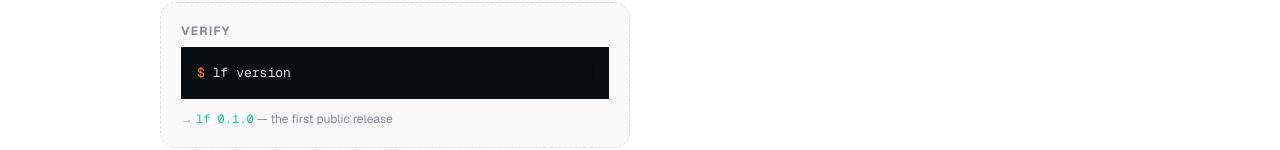
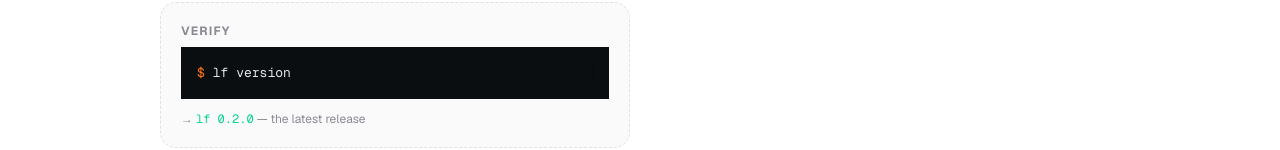
Before and after one commit to Rohit94r/LayerFlow.In, a Next.js app: page /docs in a window 1280 px wide. Shown: the part 656-806 px from the top of the page. Built offline with nearby package versions, Linux system fonts and the light colour scheme; some icons are missing.

Commit message:
docs: point version references at v0.2.0 (TUI release)

```diff
--- a/app/(marketing)/docs/page.tsx
+++ b/app/(marketing)/docs/page.tsx
@@ -124,7 +124,7 @@ export default function DocsPage() {
                 <CodeBlock code="lf version" />
               </div>
               <p className="mt-3 text-xs text-faint">
-                → <span className="font-mono text-emerald-400">lf 0.1.0</span> — the first public release
+                → <span className="font-mono text-emerald-400">lf 0.2.0</span> — the latest release
               </p>
             </div>
           </Reveal>
```
Also changed, not shown: 2 other files (tests, documents, lock files or other folders).
